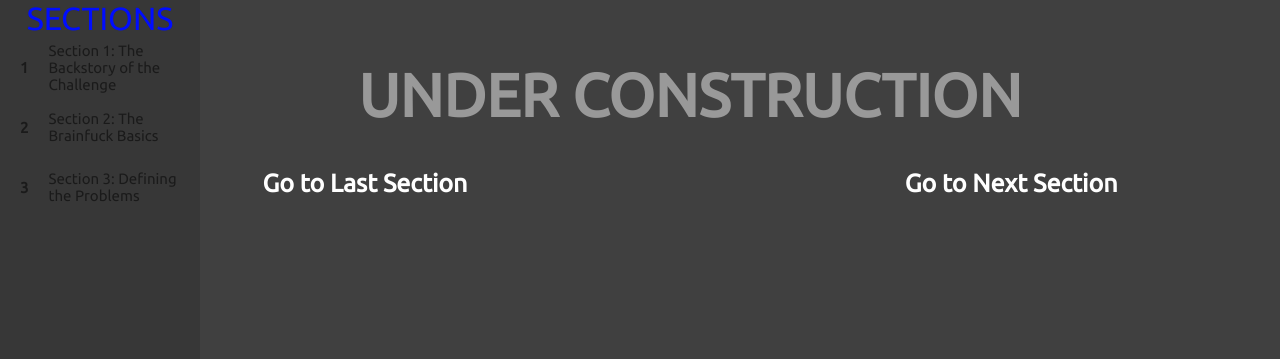
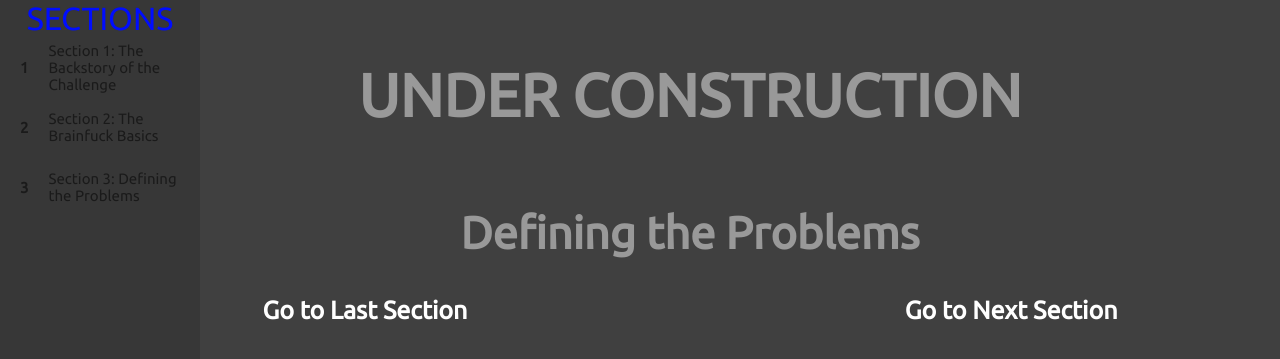
Before and after one commit to ZZent12/The-BF-Challenge, a Flask app: page /defining in a window 1280 px wide. Shown: the top 359 px of the page. Run offline with Flask 2, Linux system fonts and the light colour scheme.

Commit message:
Changing Directories

```diff
--- a/templates/defining.html
+++ b/templates/defining.html
@@ -8,4 +8,8 @@ Defining the Problem
 <div class="container-title">
     <center><h1>UNDER CONSTRUCTION</h1></center>
 </div>
+<div class="container-title">
+    <center><h2>Defining the Problems</h2></center>
+</div>
+
 {% endblock %}
--- a/templates/index.html
+++ b/templates/index.html
@@ -5,7 +5,7 @@ The Brainfuck Challenge - {% block subtitle %}{% endblock %}
 {% endblock %}
 
 {% block stylesheets %}
-<link rel="stylesheet" href="{{ url_for('static', filename='index_style.css')}}">
+<link rel="stylesheet" href="{{ url_for('static', filename='Styles/index_style.css')}}">
 {% endblock %}
 
 {% block content %}
--- a/templates/notes_base.html
+++ b/templates/notes_base.html
@@ -5,7 +5,7 @@ BFC Notes - {% block subtitle %}{% endblock %}
 {% endblock %}
 
 {% block stylesheets %}
-<link rel="stylesheet" href="{{ url_for('static', filename='notes_style.css')}}">
+<link rel="stylesheet" href="{{ url_for('static', filename='Styles/notes_style.css')}}">
 {% endblock %}
 
 {% block content %}
```
Also changed, not shown: static/Styles/index_style.css (renamed from static/index_style.css), static/Styles/notes_style.css (renamed from static/notes_style.css).
